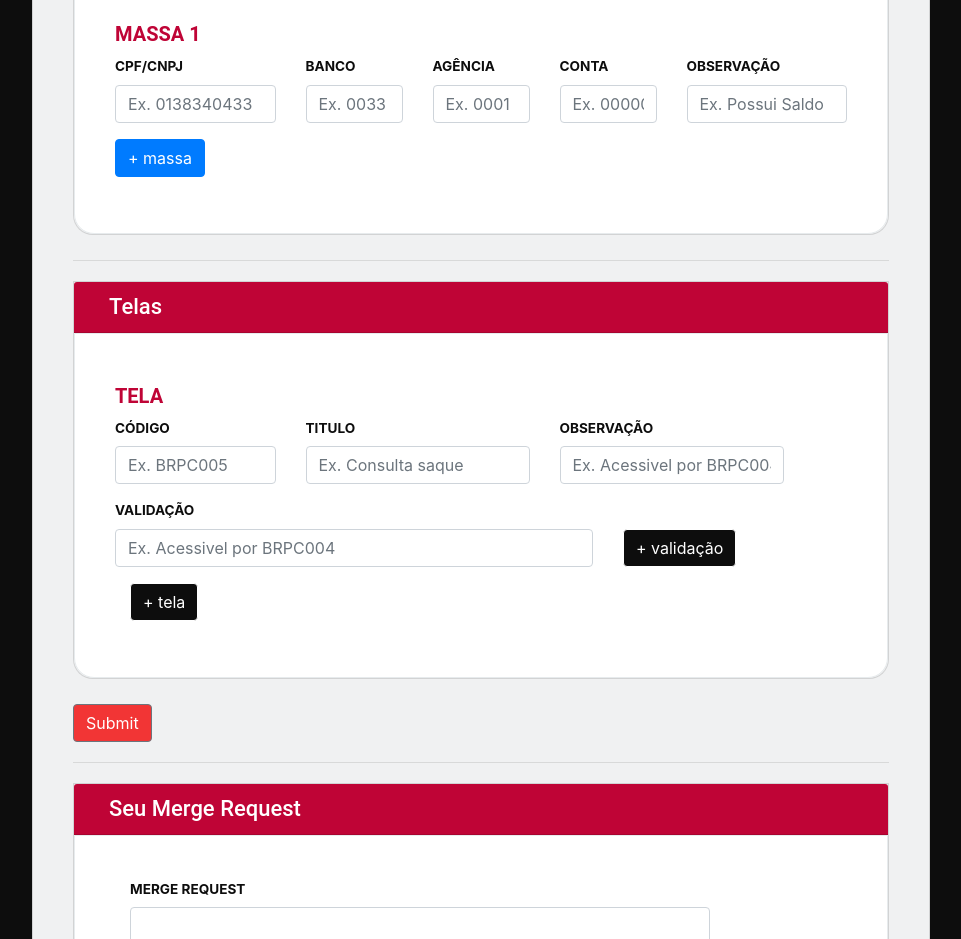
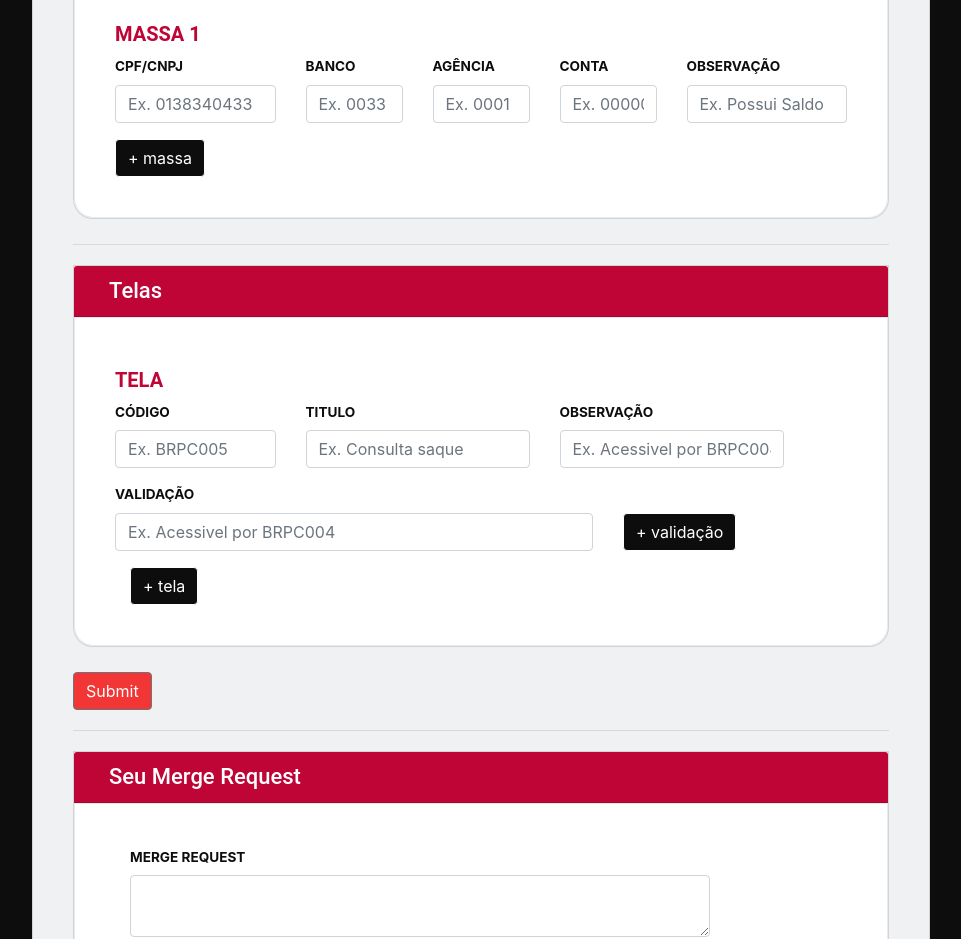
Before and after one commit to thiagoasd/MergeMaker, an Angular app: page / in a window 1280 px wide. Shown: the part 940-1879 px from the top of the page, without its empty margins (159-1120 px from the left). Built offline with nearby package versions, Linux system fonts and the light colour scheme.

Commit message:
Lycia Kremer - Correção da atualização

```diff
--- a/src/app/mr/mr.component.html
+++ b/src/app/mr/mr.component.html
@@ -141,9 +141,8 @@
                   </div>
                   <div class="col-2" *ngIf="Massas.length == i+1">
                     <div>
-                      <button class="btn btn-primary" style="margin-bottom: 1rem" (click)="addMassa()"
-                        id="botaomassa + i">+
-                        massa</button>
+                      <button class="btn btn-main" (click)="addMassa()"
+                        id="botaomassa + i">+ massa</button>
                     </div>
                   </div>
                 </div>
@@ -209,9 +208,8 @@
                     <div class="align-items-end">
                       <div class="col-2">
                         <div>
-                          <button class="btn btn-main" style="margin-bottom: 1rem" (click)="addTela()"
-                            id="botaoadicionartela">+
-                            tela</button>
+                          <button class="btn btn-main" (click)="addTela()"
+                            id="botaoadicionartela">+ tela</button>
                         </div>
                       </div>
                     </div>
--- a/src/styles.css
+++ b/src/styles.css
@@ -65,10 +65,6 @@ html{
 ==========================================================================
 */
 
- /* .btn{
-  background: var(--preto);
-  color: var(--branco);
-} */
 .btn-main {
   color: var(--branco-s);
   background-color: var(--preto);
```
